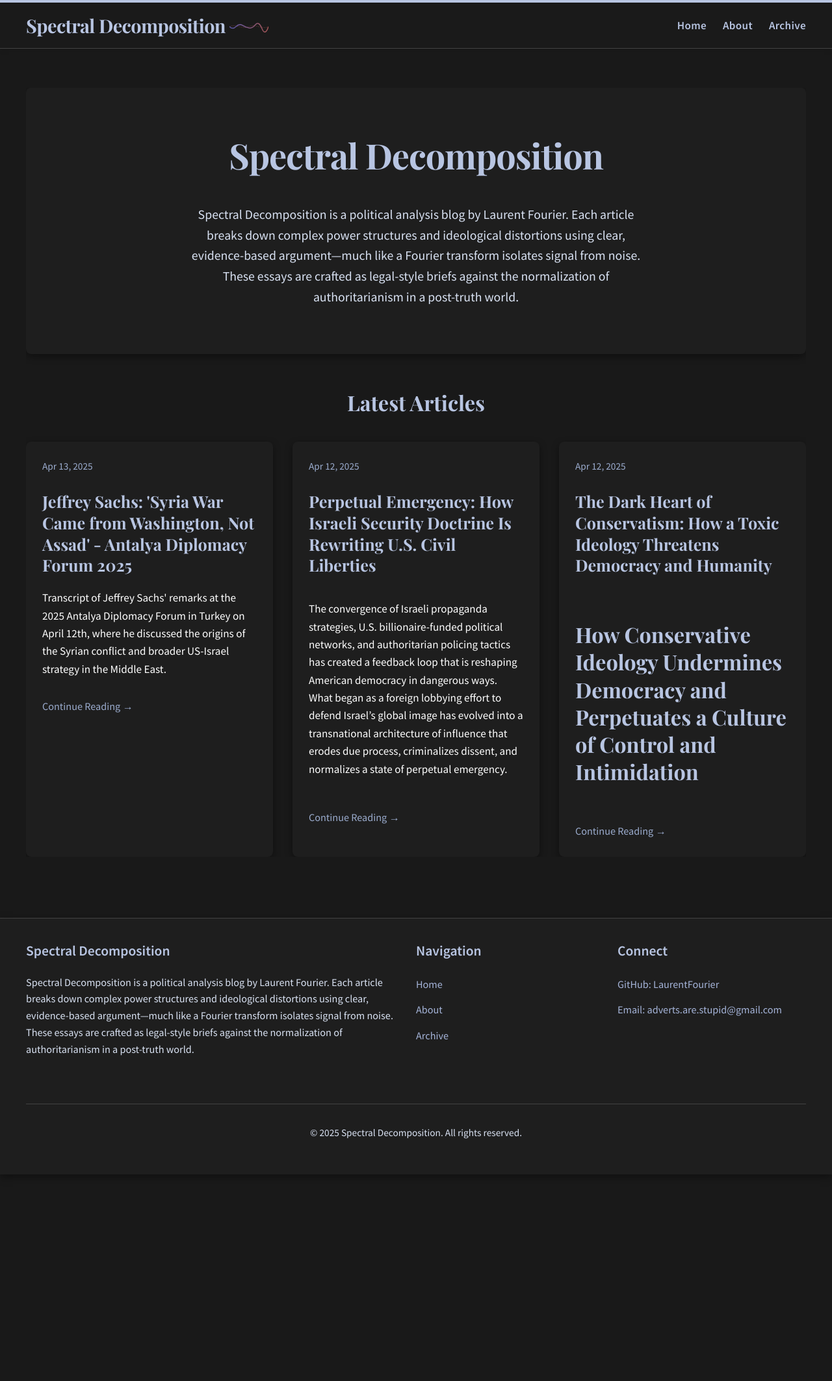
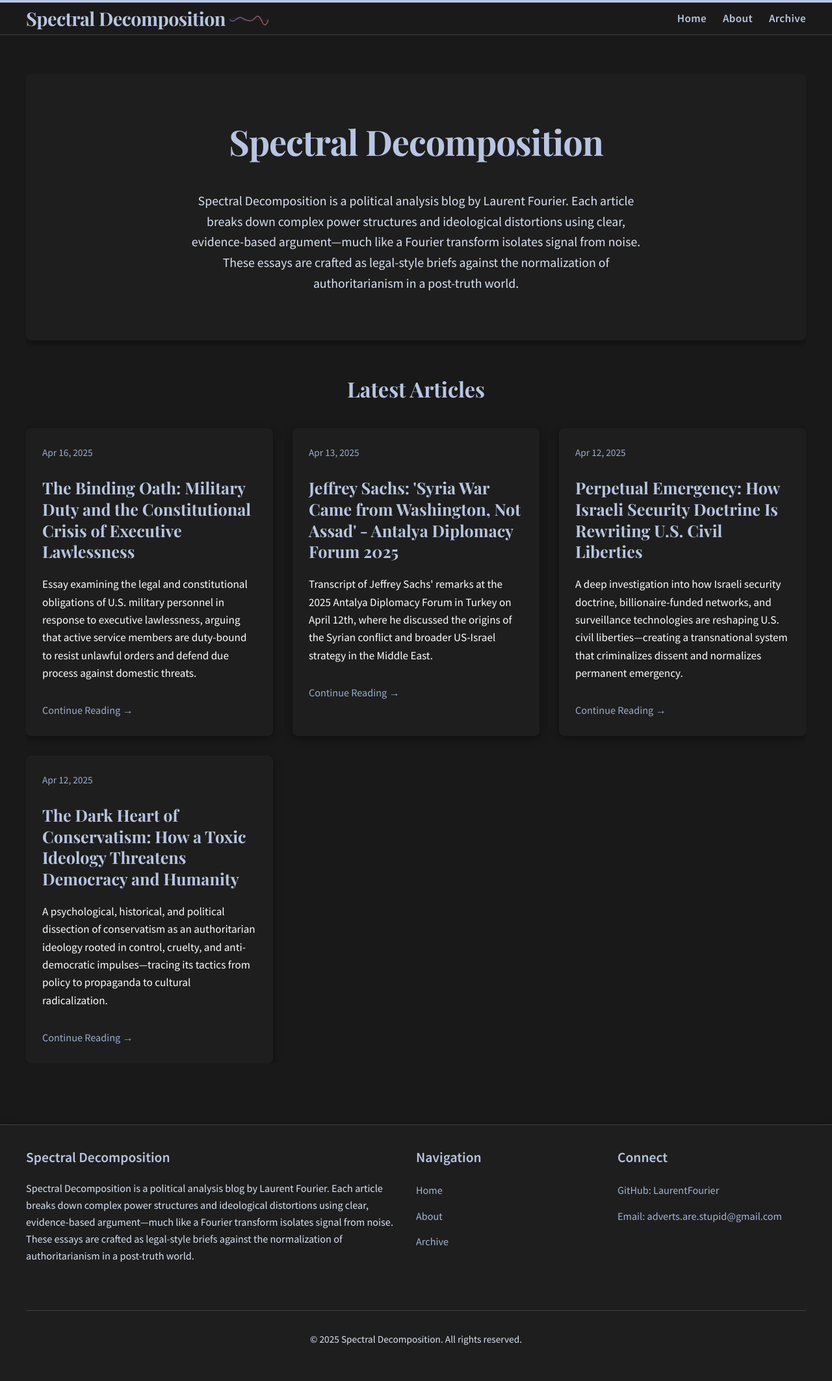
Before and after one commit to LaurentFourier/laurentfourier.github.io, a Jekyll site: the page built from index.markdown, in a window 1280 px wide. Shown: the whole page at 65% size. Built offline with Jekyll 4.4.1, drawn with Linux system fonts in a browser that asks for light colours; some web fonts are replaced; before the commit the page ends 1808 px from its top, so only the background shows below that; some of the changed lines change nothing that is shown.

Commit message:
updates, new article

```diff
--- a/_posts/2025-04-12-dark-heart-of-conservatism.markdown
+++ b/_posts/2025-04-12-dark-heart-of-conservatism.markdown
@@ -6,6 +6,7 @@
 date: 2025-04-12
 categories: [politics, ideology, democracy, civil liberties]
 tags: [conservatism, authoritarianism, psychology, democracy, radicalism, justice]
+excerpt: "A psychological, historical, and political dissection of conservatism as an authoritarian ideology rooted in control, cruelty, and anti-democratic impulses—tracing its tactics from policy to propaganda to cultural radicalization."
 ---
 
 
--- a/_posts/2025-04-12-terrorism-analysis.markdown
+++ b/_posts/2025-04-12-terrorism-analysis.markdown
@@ -3,9 +3,13 @@
 title:  "Perpetual Emergency: How Israeli Security Doctrine Is Rewriting U.S. Civil Liberties"
 date:   2025-04-12
 categories: [geopolitics, surveillance, civil-liberties]
+excerpt: "A deep investigation into how Israeli security doctrine, billionaire-funded networks, and surveillance technologies are reshaping U.S. civil liberties—creating a transnational system that criminalizes dissent and normalizes permanent emergency."
+
 ---
 
-The convergence of Israeli propaganda strategies, U.S. billionaire-funded political networks, and authoritarian policing tactics has created a feedback loop that is reshaping American democracy in dangerous ways. What began as a foreign lobbying effort to defend Israel’s global image has evolved into a transnational architecture of influence that erodes due process, criminalizes dissent, and normalizes a state of perpetual emergency.
+*The convergence of Israeli propaganda strategies, U.S. billionaire-funded political networks, and authoritarian policing tactics has created a feedback loop that is reshaping American democracy in dangerous ways. What began as a foreign lobbying effort to defend Israel’s global image has evolved into a transnational architecture of influence that erodes due process, criminalizes dissent, and normalizes a state of perpetual emergency.*
+
+---
 
 ## From Hasbara to Homeland Security
 
--- /dev/null
+++ b/_posts/2025-04-16-binding-oath.md
@@ -0,0 +1,82 @@
+---
+title: "The Binding Oath: Military Duty and the Constitutional Crisis of Executive Lawlessness"
+author: Laurent Fourier
+layout: post
+date: 2025-04-16
+categories: [constitutional-crisis, military, law, civil-rights]
+tags: [oath, due-process, military, veterans, trump, constitution]
+description: "A legal-style essay arguing that the military oath to defend the Constitution obligates resistance to unlawful executive action—even from within the United States government."
+excerpt: "Essay examining the legal and constitutional obligations of U.S. military personnel in response to executive lawlessness, arguing that active service members are duty-bound to resist unlawful orders and defend due process against domestic threats."
+---
+## Introduction
+
+The oath taken by members of the United States Armed Forces is not a formality. It is a legal, moral, and operational directive that binds service members to one supreme obligation: to defend the Constitution of the United States against all enemies, foreign and domestic. This oath is not to a person, not to a party, not to a political agenda—it is to the foundational law of the Republic.
+
+In the current political climate, where the former president and likely Republican nominee has openly defied constitutional constraints, ignored judicial orders, and escalated the extrajudicial deportation of asylum seekers and protected individuals, the question must be asked: **At what point does this constitute a “domestic enemy” of the Constitution—and at what point does the military oath obligate action?**
+
+This essay will argue three points:
+1. That the oath of service is legally binding while in active duty and carries potential liability for failure to uphold it.
+2. That ongoing unconstitutional conduct by a political leader—particularly the executive—can constitute a domestic enemy of the Constitution.
+3. That service members, particularly commanding officers and those with decision-making authority, may be in breach of their lawful duty if they do not resist unconstitutional directives or protect the rights guaranteed by due process.
+
+---
+
+## I. The Oath of Enlistment and Commission: Legal Obligations, Not Symbolism
+
+The U.S. Armed Forces oath reads:
+
+> “I do solemnly swear (or affirm) that I will support and defend the Constitution of the United States against all enemies, foreign and domestic…”
+
+This oath is codified in **5 U.S.C. § 3331** and operationalized through the **Uniform Code of Military Justice (UCMJ)**. It is not subject to interpretation based on political affiliation or command loyalty. The Constitution remains the highest authority, and orders that violate it are **unlawful orders**.
+
+Under **Article 92 of the UCMJ**, failure to obey lawful orders—or obeying unlawful ones—can result in court-martial. Likewise, **Article 94** prohibits mutiny and sedition but includes **the failure to prevent insurrection against the constitutional order.**
+
+This means that when the Constitution is being undermined—whether by suspension of due process, defiance of the judiciary, or authoritarian targeting of civilians—military members are not merely permitted but **obligated to resist**.
+
+---
+
+## II. The Domestic Enemy Clause: When Unconstitutional Action Becomes Betrayal
+
+The “domestic enemy” provision in the oath is not theoretical. It exists for precisely the situation the nation may now face: when the threat to the Constitution does not come from foreign actors, but from within its own leadership.
+
+A president who:
+- **Ignores court rulings** and instructs agencies to defy them
+- **Deports individuals with legal protections** without trial or hearing
+- **Treats protest and dissent as terrorism**
+- **And weaponizes law enforcement to suppress political opposition**
+
+… is no longer acting within the framework of constitutional governance.
+
+This is not a matter of partisan disagreement. It is a structural breakdown—a constitutional crisis in which the executive branch refuses to be restrained by the rule of law. In such a context, the threshold for triggering the “domestic enemy” clause is not only met—it is surpassed.
+
+---
+
+## III. The Military's Duty in a Constitutional Crisis
+
+Contrary to popular belief, military service members are not obligated to “stay out of politics” when what is at stake is not a political question but a constitutional one. Indeed, **military neutrality ends where constitutional loyalty begins**.
+
+In practice, this does not mean a coup, or rogue action, or defiance for defiance’s sake. It means:
+- Refusing unlawful orders
+- Reporting violations of civil liberties or due process
+- Protecting the rights of civilians under threat of extrajudicial action
+- And ultimately, **placing allegiance to the Constitution above allegiance to any one person**
+
+Failure to act in defense of the Constitution is not mere omission. It may constitute dereliction of duty. And for those in positions of command, it may rise to the level of **criminal complicity in the erosion of constitutional government**.
+
+---
+
+## IV. Veterans and the Oath Beyond Service
+
+Although the UCMJ does not generally apply to civilians or honorably discharged veterans, the spirit of the oath persists. Retired officers, civil servants, and intelligence officials have already sounded the alarm about creeping authoritarianism. Their warnings are clear: silence is complicity.
+
+The Constitution is not a self-executing document. It lives only through those who are willing to defend it. Veterans, by virtue of their service, possess both the credibility and the moral authority to speak out—and when needed, to resist.
+
+---
+
+## Conclusion
+
+We are not witnessing a typical policy disagreement. We are witnessing a deliberate dismantling of the legal architecture that guarantees liberty. The deportation of protected individuals without due process, the refusal to obey judicial constraints, and the targeting of dissent as criminal behavior represent **a hostile assault on constitutional governance.**
+
+In such a moment, the oath of military service is not hypothetical. It is a call to conscience—and to lawful action. Active-duty service members who fail to recognize and respond to these threats risk betraying the very Constitution they swore to protect.
+
+The time to ask “when is enough?” is past. The question now is: **who will uphold their oath—while it still matters?**
--- a/assets/main.css
+++ b/assets/main.css
@@ -14,7 +14,7 @@
     --border-color: #CFD8E3;
     --quote-bg: #F5F7FA;           /* Slightly off-white for quotes */
     --header-bg: white;
-    --nav-height: 70px;
+    --nav-height: px;
     --button-text: white;          /* High contrast text for buttons */
     --button-bg: #5E3B73;          /* Accessibility-compliant purple */
     --button-hover: #4A2E5A;       /* Darker purple for hover state */
```
